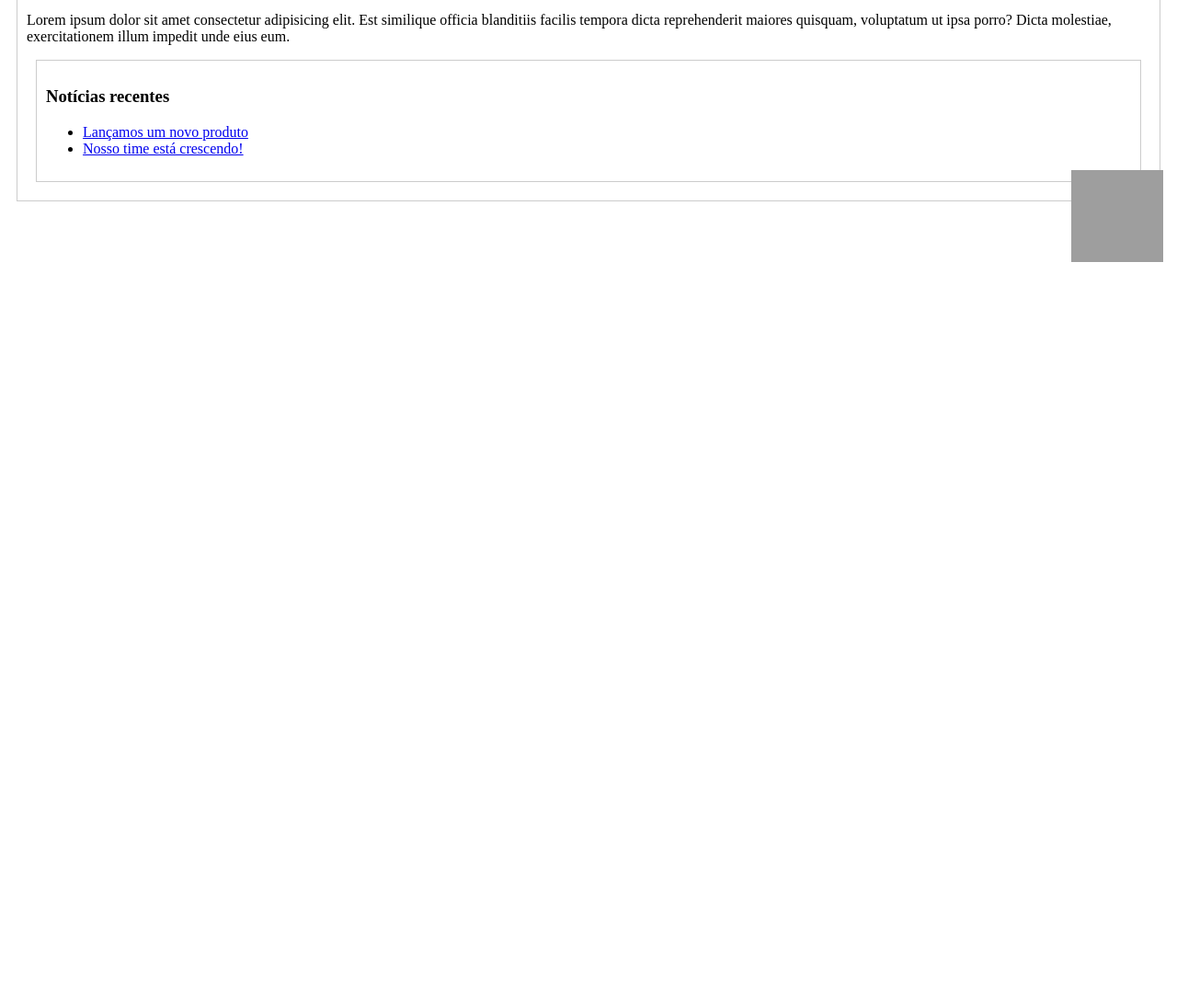
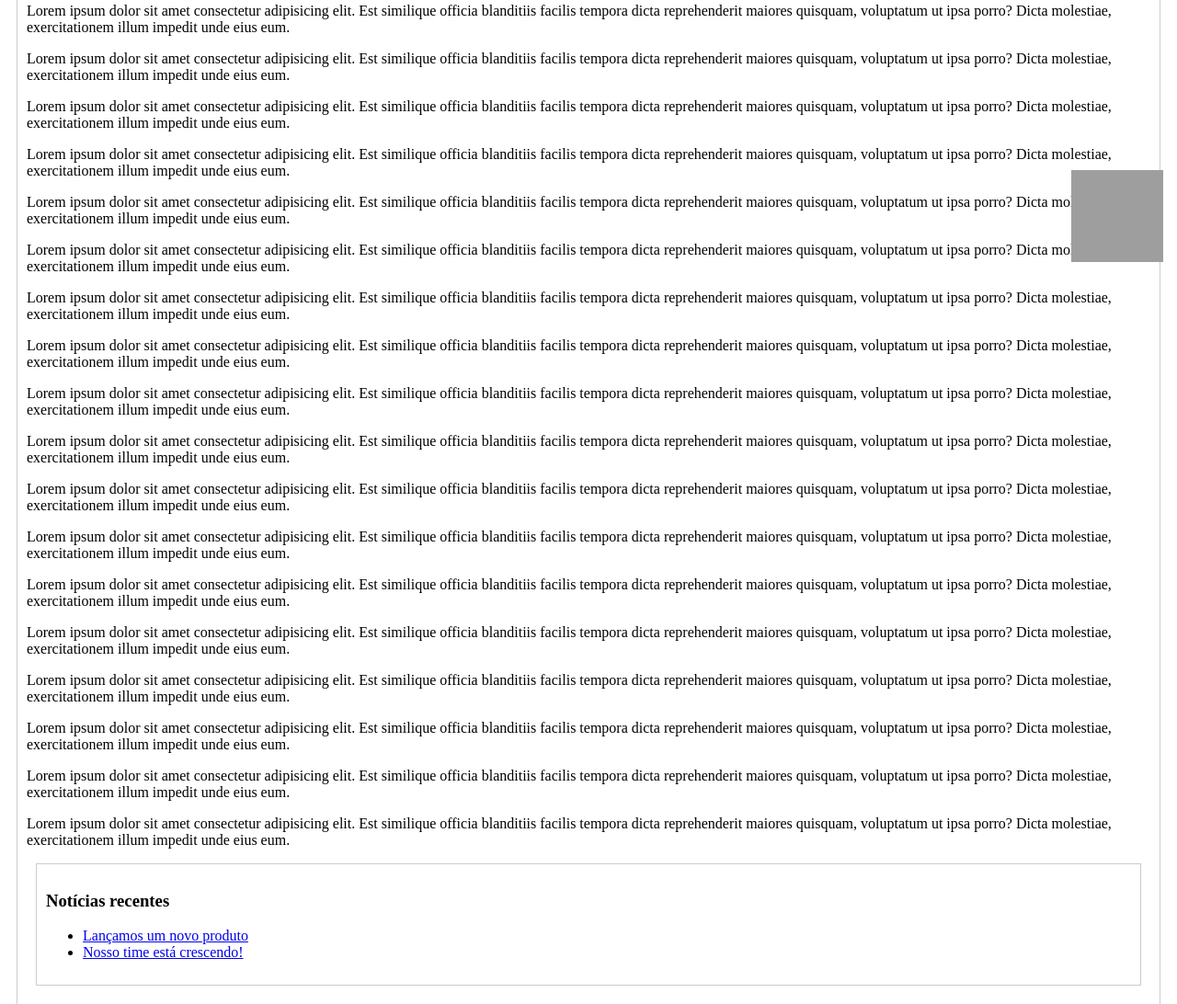
Before and after one commit to dedeusgui/minhaempresa, a website: page index.html in a window 1280 px wide. Shown: the part 495-1587 px from the top of the page at 92% size. Drawn offline with Linux system fonts and the light colour scheme; grey boxes are pictures that could not be loaded.

Commit message:
atualizacao senai

```diff
--- a/index.html
+++ b/index.html
@@ -10,6 +10,7 @@
         padding: 10px;
         margin: 10px;
         border: 1px solid #ccc;
+        background-color: rgb(14, 153, 218);
       }
       .header,
       .main,
@@ -19,22 +20,25 @@
         margin: 10px;
         border: 1px solid #ccc;
       }
-      .footer {
-        margin-top: 1000px;
-      }
-      img {
+      #whatsapp {
         position: fixed;
         bottom: 20px;
         right: 15px;
         height: 100px;
         width: 100px;
       }
+      #logo {
+        width: auto;
+        height: 100px;
+      }
     </style>
   </head>
   <body>
     <header class="header">
-      <h1>Minha Empresa</h1>
-      <p>Solidez e inovação desde 2001</p>
+      <img
+        id="logo"
+        src="https://upload.wikimedia.org/wikipedia/commons/0/05/SENAI_logo_2024.png"
+      />
     </header>
 
     <nav class="nav">
@@ -68,8 +72,112 @@
           quisquam, voluptatum ut ipsa porro? Dicta molestiae, exercitationem
           illum impedit unde eius eum.
         </p>
+        <p>
+          Lorem ipsum dolor sit amet consectetur adipisicing elit. Est similique
+          officia blanditiis facilis tempora dicta reprehenderit maiores
+          quisquam, voluptatum ut ipsa porro? Dicta molestiae, exercitationem
+          illum impedit unde eius eum.
+        </p>
+        <p>
+          Lorem ipsum dolor sit amet consectetur adipisicing elit. Est similique
+          officia blanditiis facilis tempora dicta reprehenderit maiores
+          quisquam, voluptatum ut ipsa porro? Dicta molestiae, exercitationem
+          illum impedit unde eius eum.
+        </p>
+        <p>
+          Lorem ipsum dolor sit amet consectetur adipisicing elit. Est similique
+          officia blanditiis facilis tempora dicta reprehenderit maiores
+          quisquam, voluptatum ut ipsa porro? Dicta molestiae, exercitationem
+          illum impedit unde eius eum.
+        </p>
+        <p>
+          Lorem ipsum dolor sit amet consectetur adipisicing elit. Est similique
+          officia blanditiis facilis tempora dicta reprehenderit maiores
+          quisquam, voluptatum ut ipsa porro? Dicta molestiae, exercitationem
+          illum impedit unde eius eum.
+        </p>
+        <p>
+          Lorem ipsum dolor sit amet consectetur adipisicing elit. Est similique
+          officia blanditiis facilis tempora dicta reprehenderit maiores
+          quisquam, voluptatum ut ipsa porro? Dicta molestiae, exercitationem
+          illum impedit unde eius eum.
+        </p>
+        <p>
+          Lorem ipsum dolor sit amet consectetur adipisicing elit. Est similique
+          officia blanditiis facilis tempora dicta reprehenderit maiores
+          quisquam, voluptatum ut ipsa porro? Dicta molestiae, exercitationem
+          illum impedit unde eius eum.
+        </p>
+        <p>
+          Lorem ipsum dolor sit amet consectetur adipisicing elit. Est similique
+          officia blanditiis facilis tempora dicta reprehenderit maiores
+          quisquam, voluptatum ut ipsa porro? Dicta molestiae, exercitationem
+          illum impedit unde eius eum.
+        </p>
+        <p>
+          Lorem ipsum dolor sit amet consectetur adipisicing elit. Est similique
+          officia blanditiis facilis tempora dicta reprehenderit maiores
+          quisquam, voluptatum ut ipsa porro? Dicta molestiae, exercitationem
+          illum impedit unde eius eum.
+        </p>
+        <p>
+          Lorem ipsum dolor sit amet consectetur adipisicing elit. Est similique
+          officia blanditiis facilis tempora dicta reprehenderit maiores
+          quisquam, voluptatum ut ipsa porro? Dicta molestiae, exercitationem
+          illum impedit unde eius eum.
+        </p>
+        <p>
+          Lorem ipsum dolor sit amet consectetur adipisicing elit. Est similique
+          officia blanditiis facilis tempora dicta reprehenderit maiores
+          quisquam, voluptatum ut ipsa porro? Dicta molestiae, exercitationem
+          illum impedit unde eius eum.
+        </p>
+        <p>
+          Lorem ipsum dolor sit amet consectetur adipisicing elit. Est similique
+          officia blanditiis facilis tempora dicta reprehenderit maiores
+          quisquam, voluptatum ut ipsa porro? Dicta molestiae, exercitationem
+          illum impedit unde eius eum.
+        </p>
+        <p>
+          Lorem ipsum dolor sit amet consectetur adipisicing elit. Est similique
+          officia blanditiis facilis tempora dicta reprehenderit maiores
+          quisquam, voluptatum ut ipsa porro? Dicta molestiae, exercitationem
+          illum impedit unde eius eum.
+        </p>
+        <p>
+          Lorem ipsum dolor sit amet consectetur adipisicing elit. Est similique
+          officia blanditiis facilis tempora dicta reprehenderit maiores
+          quisquam, voluptatum ut ipsa porro? Dicta molestiae, exercitationem
+          illum impedit unde eius eum.
+        </p>
+        <p>
+          Lorem ipsum dolor sit amet consectetur adipisicing elit. Est similique
+          officia blanditiis facilis tempora dicta reprehenderit maiores
+          quisquam, voluptatum ut ipsa porro? Dicta molestiae, exercitationem
+          illum impedit unde eius eum.
+        </p>
+        <p>
+          Lorem ipsum dolor sit amet consectetur adipisicing elit. Est similique
+          officia blanditiis facilis tempora dicta reprehenderit maiores
+          quisquam, voluptatum ut ipsa porro? Dicta molestiae, exercitationem
+          illum impedit unde eius eum.
+        </p>
+        <p>
+          Lorem ipsum dolor sit amet consectetur adipisicing elit. Est similique
+          officia blanditiis facilis tempora dicta reprehenderit maiores
+          quisquam, voluptatum ut ipsa porro? Dicta molestiae, exercitationem
+          illum impedit unde eius eum.
+        </p>
+        <p>
+          Lorem ipsum dolor sit amet consectetur adipisicing elit. Est similique
+          officia blanditiis facilis tempora dicta reprehenderit maiores
+          quisquam, voluptatum ut ipsa porro? Dicta molestiae, exercitationem
+          illum impedit unde eius eum.
+        </p>
+
         <div>
           <img
+            id="whatsapp"
             src="https://upload.wikimedia.org/wikipedia/commons/thumb/6/6b/WhatsApp.svg/2044px-WhatsApp.svg.png"
           />
         </div>
```
